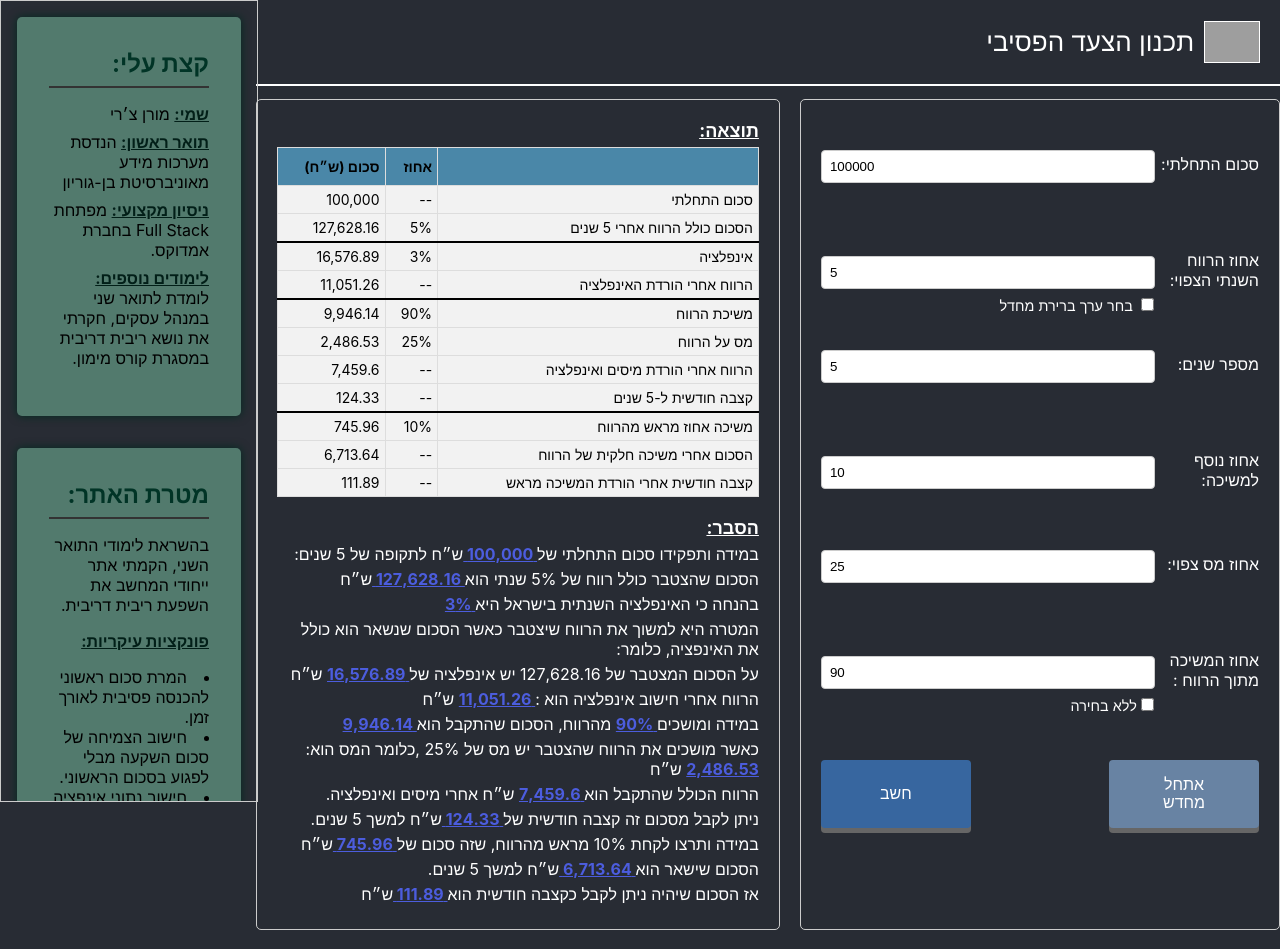
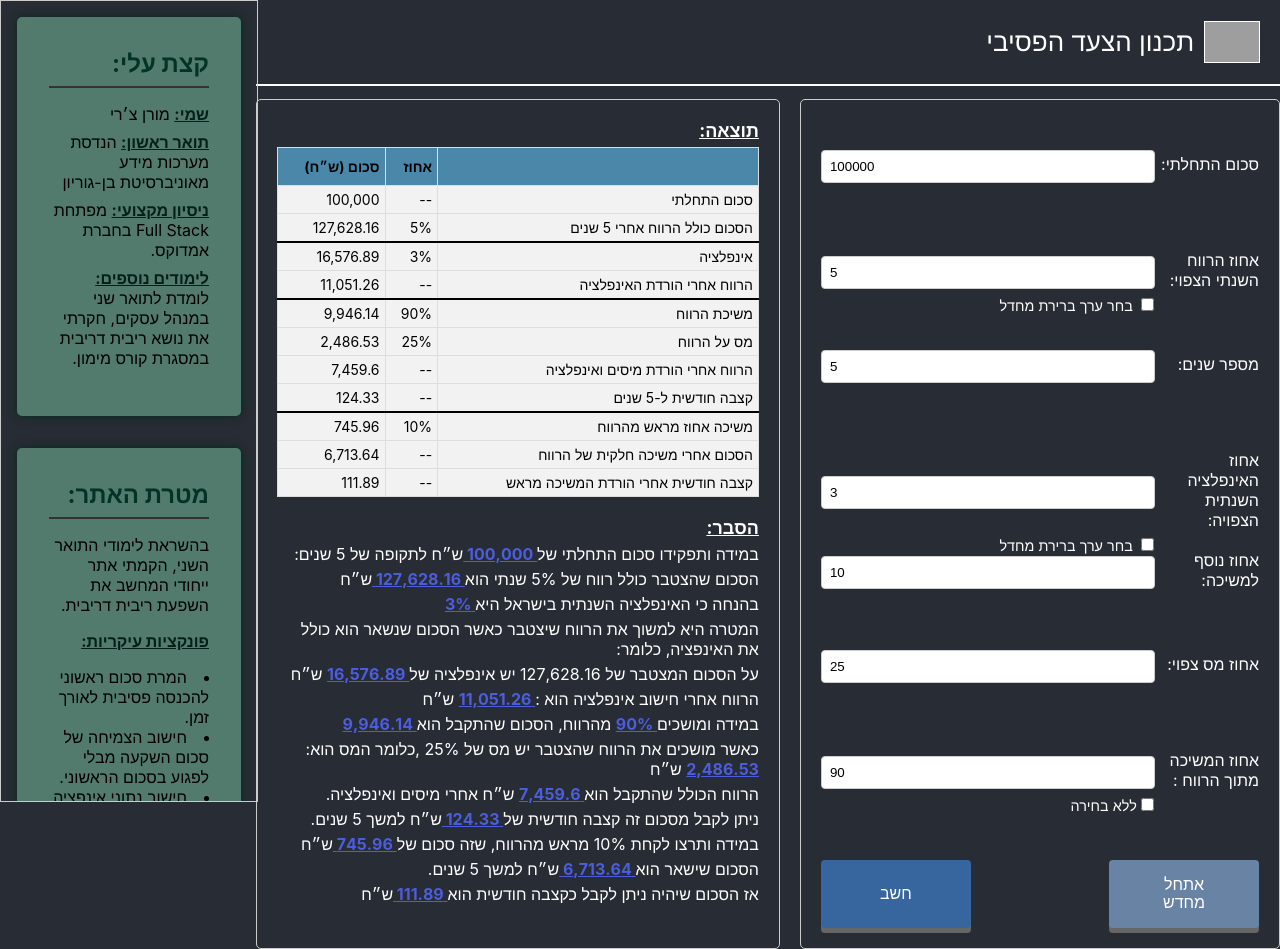
Before and after one commit to MoranChery/planning-passive-step, a React (Create React App) app: page / in a window 1280 px wide. Built offline with nearby package versions, Linux system fonts and the light colour scheme; grey boxes are pictures that could not be loaded.

Commit message:
Add inflation input

```diff
--- a/src/components/PlanningForm.js
+++ b/src/components/PlanningForm.js
@@ -8,6 +8,7 @@ const PlanningForm = ({ onSubmit }) => {
 
   const [checked, setChecked] = React.useState(false);
   const [checkdOpt, setCheckedOpt] = React.useState(false);
+  const [checkdInflation, setCheckedInflation] = React.useState(false);
 
   const [errors, setErrors] = useState({});
 
@@ -17,6 +18,7 @@ const PlanningForm = ({ onSubmit }) => {
       initialAmount: '100000',
       profitPercentage: '5',
       years: '5',
+      inflation: '3',
       addPercentage: '10',
       taxPercentage: '25',
       partialWithdrawalPercentage: '90',
@@ -45,9 +47,16 @@ const PlanningForm = ({ onSubmit }) => {
     }
     setFormData({ ...formData, partialWithdrawalPercentage: "100" });
     setCheckedOpt(!checkdOpt);
-
   };
 
+
+  const handleChangeInflation = () => {
+    if(!checkdInflation){
+      setErrors({...errors,inflation:"" });
+    }
+    setFormData({ ...formData, inflation: "3" });
+    setCheckedInflation(!checkdInflation);
+  };
 
   const handleChange = (e) => {
     const { name, value } = e.target;
@@ -62,6 +71,7 @@ const PlanningForm = ({ onSubmit }) => {
     const newErrors = {};
     if (!/^\d+$/.test(formData.initialAmount)) newErrors.initialAmount = 'סכום התחלתי חייב להיות גדול מ-0 וחייב להיות מספר שלם , לא ניתן לשים מספר עשרוני';
     if (!/^\d+(\.\d+)?$/.test(formData.profitPercentage) && !checked) newErrors.profitPercentage = 'יש למלא את אחוז הרווח המצופה או לבחור בערך ברחרת מחדל';
+    if (!/^\d+(\.\d+)?$/.test(formData.inflation) && !checkdInflation) newErrors.inflation = 'יש למלא את אחוז האינפלציה הצפויה או לבחור בערך ברחרת מחדל';
     if (!/^\d+$/.test(formData.years)) newErrors.years = 'מספר השנים חייב להיות מספר שלם גדול מ-0';
     if (!/^\d+(\.\d+)?$/.test(formData.partialWithdrawalPercentage) && !checkdOpt) newErrors.partialWithdrawalPercentage = 'יש לשים מספר בין 1 ל 100 או לבחור את הללא בחירה';
     if (!/^\d+(\.\d+)?$/.test(formData.taxPercentage)) newErrors.taxPercentage = 'חייבים לציין את אחוז המס הצפוי';
@@ -74,6 +84,7 @@ const PlanningForm = ({ onSubmit }) => {
       initialAmount: '100000',
       profitPercentage: '5',
       years: '5',
+      inflation: '3',
       addPercentage: '10',
       taxPercentage: '25',
       partialWithdrawalPercentage: '90'
@@ -156,6 +167,32 @@ const PlanningForm = ({ onSubmit }) => {
 
       <div className='field'>
         <div className="form-group">
+          <label className="inputClass" htmlFor="inflation">אחוז האינפלציה השנתית הצפויה:</label>
+          <input
+            type="text"
+            id="inflation"
+            name="inflation"
+            value={formData.inflation}
+            disabled={checkdInflation}
+            onChange={handleChange}
+            placeholder="x.y%"
+          />
+
+        </div>
+        <div>
+          <label className='checkboxLabel'>
+            <input
+              type="checkbox"
+              checked={checkdInflation}
+              onChange={handleChangeInflation}
+            /> בחר ערך ברירת מחדל
+          </label>
+        </div>
+        {errors.inflation && <p className="error">{errors.inflation}</p>}
+      </div>
+
+      <div className='field'>
+        <div className="form-group">
           <label className="inputClass" >אחוז נוסף למשיכה:</label>
           <input
             type="text"
--- a/src/components/ResultForm.js
+++ b/src/components/ResultForm.js
@@ -23,7 +23,7 @@ const ResultForm = ({ formData }) => {
             let mathPow = Math.pow(((100+profitPercentageInt)/100), yearsInt);
             let totalWithProfit =initialAmountInt * mathPow;
             let totalWithProfitFormat = numberWithCommas((Math.round(totalWithProfit * 100) / 100).toString());
-            let annualInflationIsraelPercent = 3;
+            let annualInflationIsraelPercent = parseFloat(formData.inflation, 10);
             let annualInflationIsraelTotal =  (initialAmountInt *(annualInflationIsraelPercent/100) * (mathPow-1))/ (((100+profitPercentageInt)/100)-1);
             let annualInflationIsraelTotalFormat = numberWithCommas((Math.round(annualInflationIsraelTotal * 100) / 100).toString());
 
```
